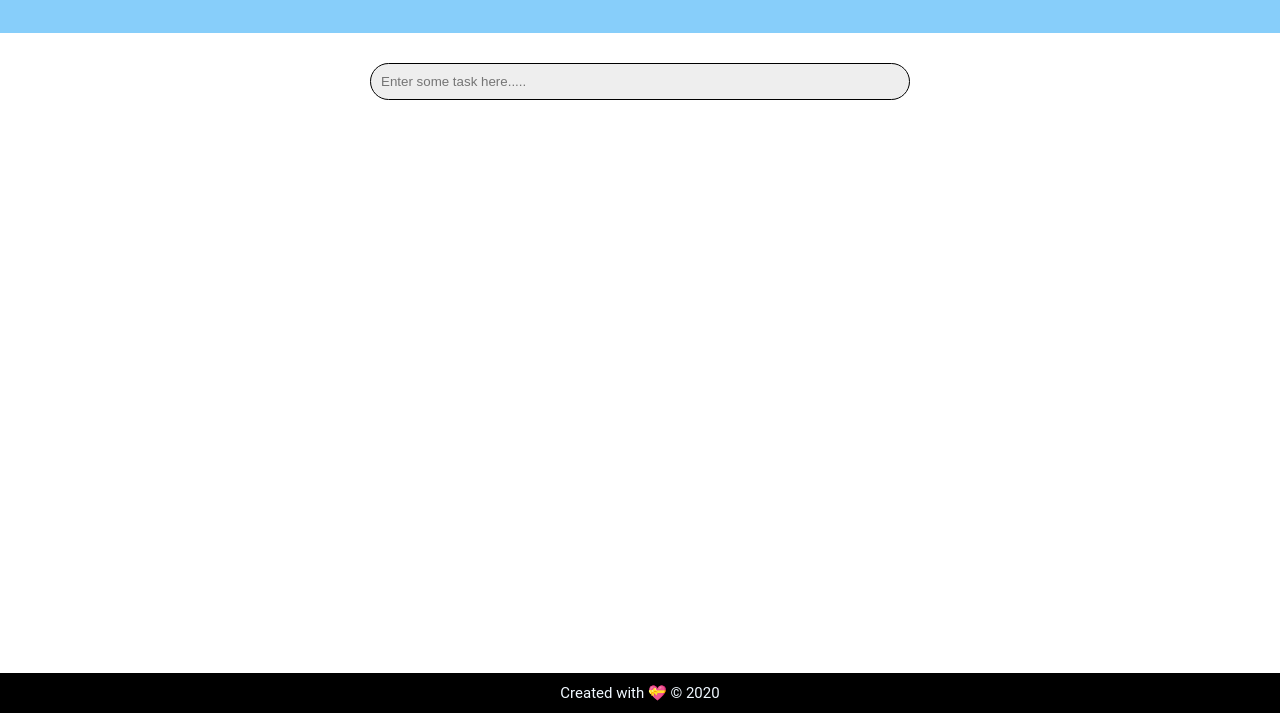
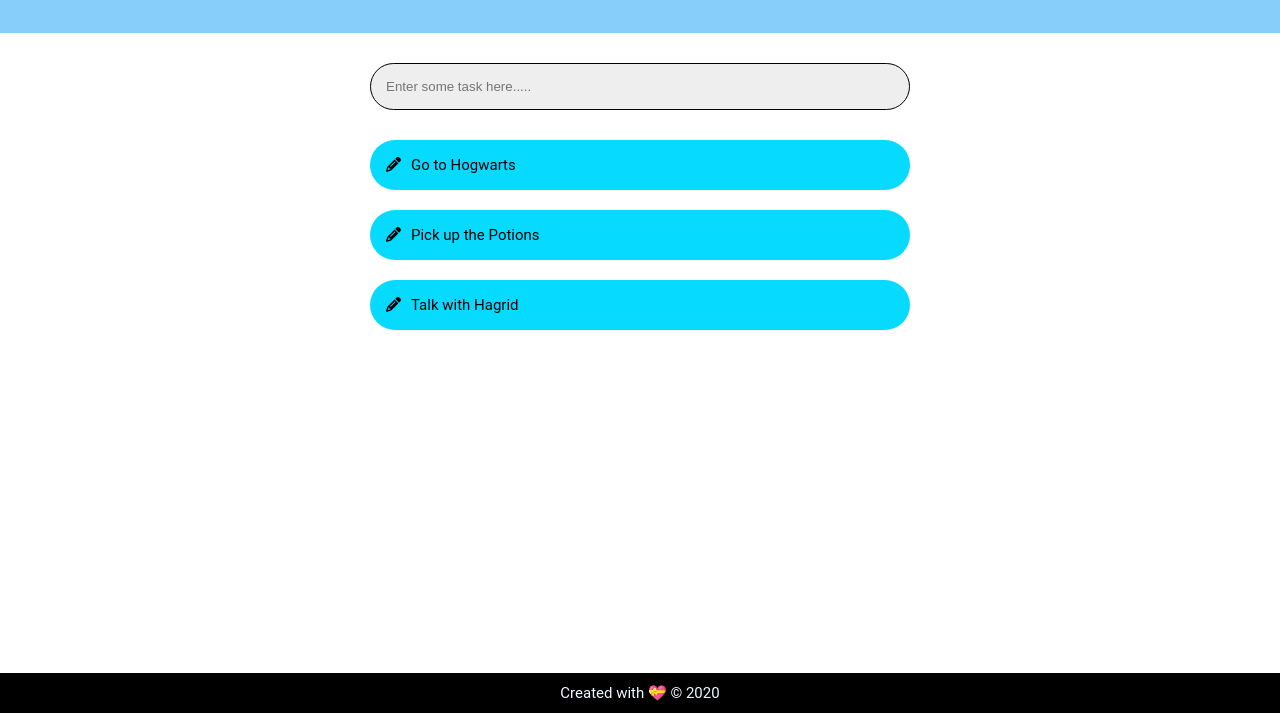
Before and after one commit to fabcodingzest/Todo-App-with-Vanilla-JS, a plain HTML site: page index.html in a window 1280 px wide. Shown: the part 87-800 px from the top of the page. Drawn offline with Linux system fonts and the light colour scheme.

Commit message:
Styled it a bit

```diff
--- a/index.html
+++ b/index.html
@@ -3,6 +3,10 @@
   <head>
     <meta charset="UTF-8" />
     <meta name="viewport" content="width=device-width, initial-scale=1.0" />
+    <script
+      src="https://kit.fontawesome.com/8319106e42.js"
+      crossorigin="anonymous"
+    ></script>
     <link rel="stylesheet" href="style.css" />
     <script defer src="script.js"></script>
     <title>Todo App</title>
@@ -12,10 +16,15 @@
       <h1>Todo's</h1>
     </header>
     <main>
-      <section >
+      <section>
         <div class="input">
           <input type="text" placeholder="Enter some task here....." />
         </div>
+        <ul class="todo">
+          <li><i class="fas fa-pencil-alt"></i>Go to Hogwarts</li>
+          <li><i class="fas fa-pencil-alt"></i>Pick up the Potions</li>
+          <li><i class="fas fa-pencil-alt"></i>Talk with Hagrid</li>
+        </ul>
       </section>
     </main>
     <footer>
--- a/style.css
+++ b/style.css
@@ -35,7 +35,41 @@ section {
   display: flex;
   justify-content: center;
   align-items: center;
+  flex-direction: column;
   width: 100%;
+}
+
+.input {
+  display: flex;
+  justify-content: center;
+  align-items: center;
+  padding: 3rem;
+  width: 60rem;
+}
+
+input {
+  padding: 1.5rem;
+  width: 100%;
+  border-radius: 5rem;
+  border: 1px solid black;
+  background-color: #eee;
+  outline: none;
+}
+
+ul {
+  width: 60rem;
+  padding: 0 3rem;
+}
+
+li {
+  padding: 1.6rem;
+  margin-bottom: 2rem;
+  background-color: rgb(7, 218, 255);
+  border-radius: 5rem;
+  font-size: 1.5rem;
+}
+i {
+  margin-right: 1rem;
 }
 
 footer {
@@ -47,20 +81,3 @@ footer {
   align-items: center;
   font-size: 1.5rem;
 }
-
-.input {
-  display: flex;
-  justify-content: center;
-  align-items: center;
-  padding: 3rem;
-  width: 60rem;
-}
-
-input {
-  padding: 1rem;
-  width: 100%;
-  border-radius: 5rem;
-  border: 1px solid black;
-  background-color: #eee;
-  outline: none;
-}
```
